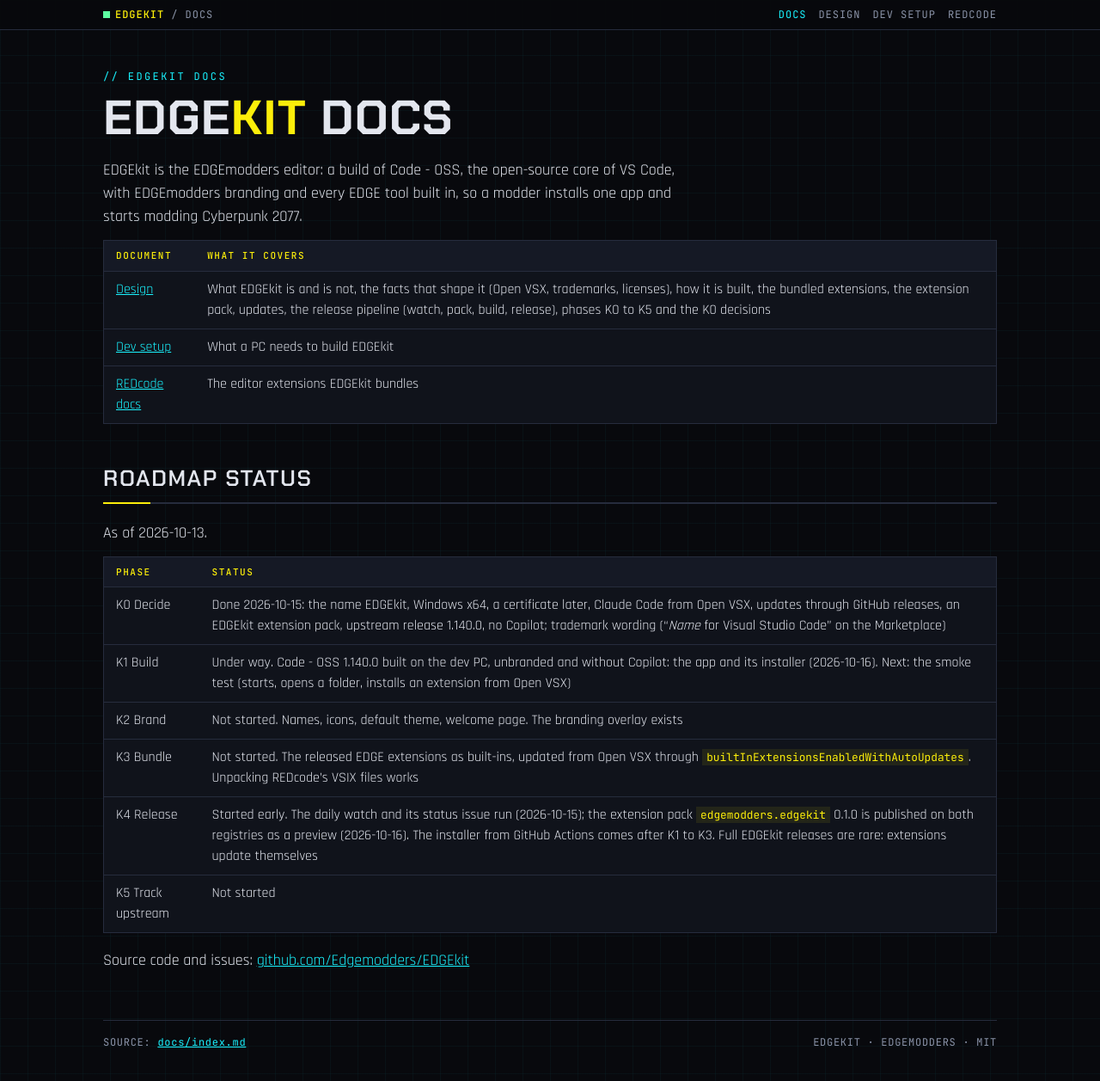
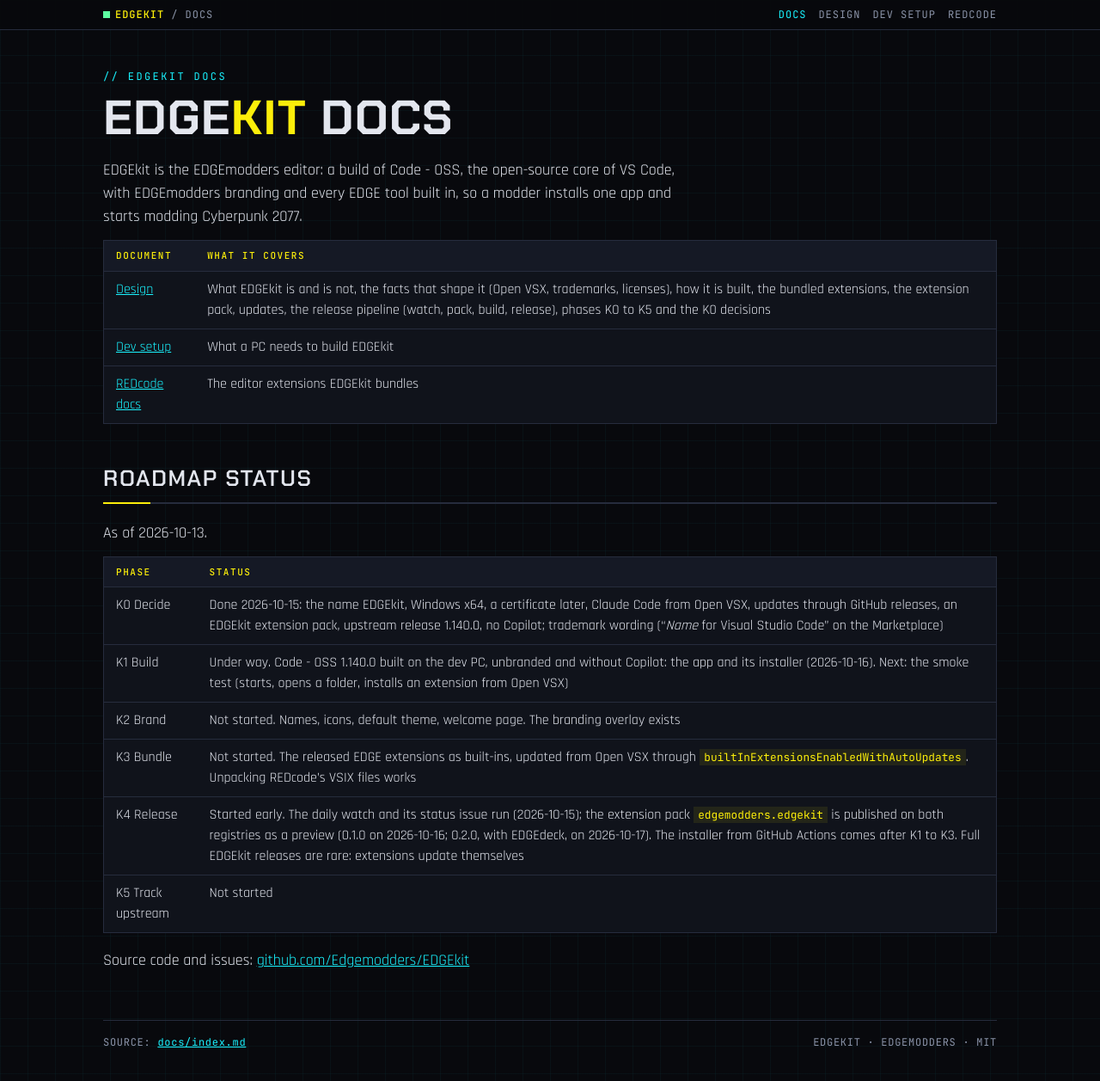
Before and after one commit to Edgemodders/EDGEkit, a Jekyll site: the page built from docs/index.md, in a window 1280 px wide and 1285 px high. Shown: the top 1257 px of the window at 86% size. Built offline with Jekyll 4.4.1, drawn with Linux system fonts in a browser that asks for light colours; our own code applies the rules of GitHub Pages for plain Markdown files.

Commit message:
Pack 0.2.0 is published: EDGEdeck in place of REDdeck
Co-Authored-By: Claude Opus 5.5 <noreply@anthropic.com>

```diff
--- a/docs/index.md
+++ b/docs/index.md
@@ -18,7 +18,7 @@ As of 2026-10-13.
 | K1 Build | Under way. Code - OSS 1.140.0 built on the dev PC, unbranded and without Copilot: the app and its installer (2026-10-16). Next: the smoke test (starts, opens a folder, installs an extension from Open VSX) |
 | K2 Brand | Not started. Names, icons, default theme, welcome page. The branding overlay exists |
 | K3 Bundle | Not started. The released EDGE extensions as built-ins, updated from Open VSX through `builtInExtensionsEnabledWithAutoUpdates`. Unpacking REDcode's VSIX files works |
-| K4 Release | Started early. The daily watch and its status issue run (2026-10-15); the extension pack `edgemodders.edgekit` 0.1.0 is published on both registries as a preview (2026-10-16). The installer from GitHub Actions comes after K1 to K3. Full EDGEkit releases are rare: extensions update themselves |
+| K4 Release | Started early. The daily watch and its status issue run (2026-10-15); the extension pack `edgemodders.edgekit` is published on both registries as a preview (0.1.0 on 2026-10-16; 0.2.0, with EDGEdeck, on 2026-10-17). The installer from GitHub Actions comes after K1 to K3. Full EDGEkit releases are rare: extensions update themselves |
 | K5 Track upstream | Not started |
 
 Source code and issues: [github.com/Edgemodders/EDGEkit](https://github.com/Edgemodders/EDGEkit)
```
Also changed, not shown: CLAUDE.md (+1 -1 lines), docs/design.md (+1 -1 lines).
